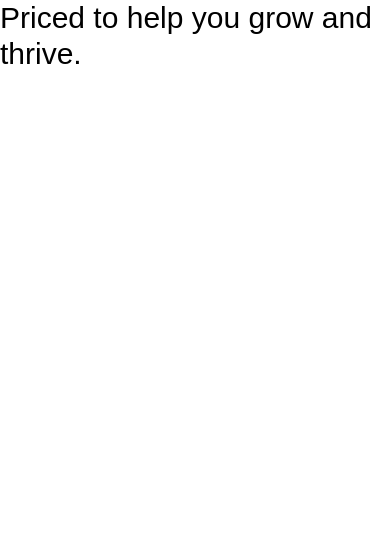
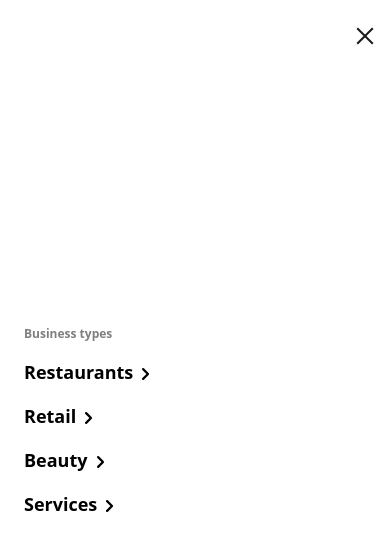
Before and after one commit to NicolasBQ/Square-Assestment, a React (Vite) app: page / in a window 390 px wide. Shown: the top 550 px of the page. Built offline with nearby package versions, Linux system fonts and the light colour scheme.

Commit message:
NavbarMobile

```diff
--- a/package.json
+++ b/package.json
@@ -10,6 +10,7 @@
     "preview": "vite preview"
   },
   "dependencies": {
+    "@heroicons/react": "^2.2.0",
     "@tailwindcss/vite": "^4.0.17",
     "react": "^19.0.0",
     "react-dom": "^19.0.0",
--- a/src/components/App.tsx
+++ b/src/components/App.tsx
@@ -1,13 +1,11 @@
-
+import { NavbarMobile } from "./NavbarMobile"
 
 function App() {
   return (
     <>
       <header>
-
+        <NavbarMobile />
       </header>
-      <h1 className="text-3xl font-square">Priced to help you
-      grow and thrive.</h1>
     </>
   )
 }
--- /dev/null
+++ b/src/components/NavbarMobile.tsx
@@ -0,0 +1,80 @@
+import { useState } from 'react';
+import logo from '../assets/square_logo.svg';
+import shopping_cart from '../assets/shopping_cart.svg';
+import { ChevronDownIcon } from '@heroicons/react/16/solid';
+
+
+const NavbarMobile = () => {
+    const [isMenuOpen, setIsMenuOpen] = useState(true);
+
+    const toggleMenu = () => {
+        setIsMenuOpen(!isMenuOpen);
+    }
+
+    return (
+        <>
+            <div className="px-[5px] py-[14px] border-b border-grey flex justify-between items-center shadow-sm">
+                <div className='p-[10px]'>
+                    <img src={logo} alt="Square Logo" />
+                </div>
+
+                <div className='flex items-center gap-0'>
+                    <div className='p-[10px]'>
+                        <img src={shopping_cart} alt="Shopping Cart SVG" />
+                    </div>
+
+                    <div
+                        className='p-[20px] relative z-[10] ' id='burger-menu'
+                        onClick={toggleMenu}
+                    >
+                        <div className={`w-[22px] h-[2px] bg-secondary absolute top-[50%] left-1/2 -translate-x-1/2 transition-all duration-200
+                            ${isMenuOpen ? 'rotate-45 -translate-y-1/2' : '-translate-y-[8px]'}`}>
+                        </div>
+                        <div className={`w-[22px] h-[2px] bg-secondary absolute top-1/2 left-1/2 -translate-x-1/2 -translate-y-1/2 transition-opacity duration-200
+                            ${isMenuOpen ? 'opacity-0' : 'opacity-100'}`}>
+                        </div>
+                        <div className={`w-[22px] h-[2px] bg-secondary absolute top-[50%] left-1/2 -translate-x-1/2 transition-all duration-200
+                            ${isMenuOpen ? '-rotate-45 -translate-y-1/2' : 'translate-y-[6px]'}`}>
+                        </div>
+                    </div>
+                </div>
+            </div>
+            <MobileMenu isOpen={isMenuOpen} />
+
+        </>
+    )
+}
+
+const MobileMenu = ({ isOpen }: { isOpen: boolean }) => {
+    return (
+        <div className={`fixed top-0 left-0 w-full h-screen bg-white transform transition-transform duration-200 ease-in-out ${
+            isOpen ? 'translate-y-0' : '-translate-y-full'
+        }`}>
+            <div className="p-6 h-full flex flex-col justify-center">
+                <ul className="space-y-4">
+                    <p className='text-xs font-sans color-grey opacity-50 font-bold'>Business types</p>
+                    <ul className="text-lg font-bold font-sans color-primary flex items-end gap-0">
+                        Restaurants
+                        <ChevronDownIcon className='h-6 w-6 rotate-270' />
+                    </ul>
+                    <ul className="text-lg font-bold font-sans color-primary flex items-end gap-0">
+                        Retail
+                        <ChevronDownIcon className='h-6 w-6 rotate-270' />
+                    </ul>
+                    <ul className="text-lg font-bold font-sans color-primary flex items-end gap-0">
+                        Beauty
+                        <ChevronDownIcon className='h-6 w-6 rotate-270' />
+                    </ul>
+                    <ul className="text-lg font-bold font-sans color-primary flex items-end gap-0" >
+                        Services
+                        <ChevronDownIcon className='h-6 w-6 rotate-270' />
+                    </ul>
+                </ul>
+            </div>
+        </div>
+    );
+};
+
+export {
+    NavbarMobile
+}
```
Also changed, not shown: src/assets/square_logo.svg (renamed from src/assets/squar_logo.svg), 1 other file (tests, documents, lock files or other folders).
